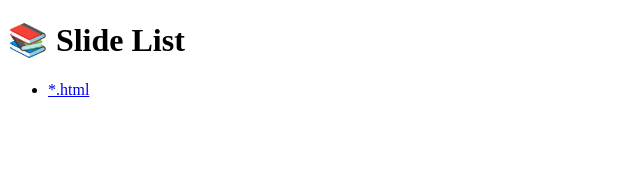
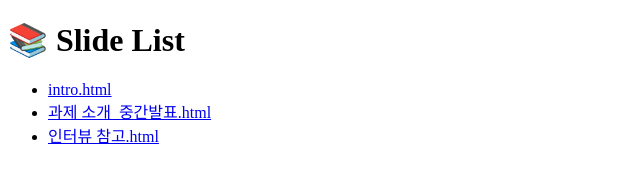
Before and after one commit to euskate/marp-intro, a plain HTML site: page index.html in a window 1280 px wide. Shown: the whole page, without its empty margins (0-640 px from the left). Drawn offline with Linux system fonts and the light colour scheme.

Commit message:
deploy: 420117f01a303649258cf3f540ce421a627c3e25

```diff
--- a/index.html
+++ b/index.html
@@ -1,3 +1,5 @@
 <!DOCTYPE html><html><head><meta charset='UTF-8'><title>Slides Index</title></head><body><h1>📚 Slide List</h1><ul>
-<li><a href='*.html'>*.html</a></li>
+<li><a href='intro.html'>intro.html</a></li>
+<li><a href='과제 소개_중간발표.html'>과제 소개_중간발표.html</a></li>
+<li><a href='인터뷰 참고.html'>인터뷰 참고.html</a></li>
 </ul></body></html>
```
